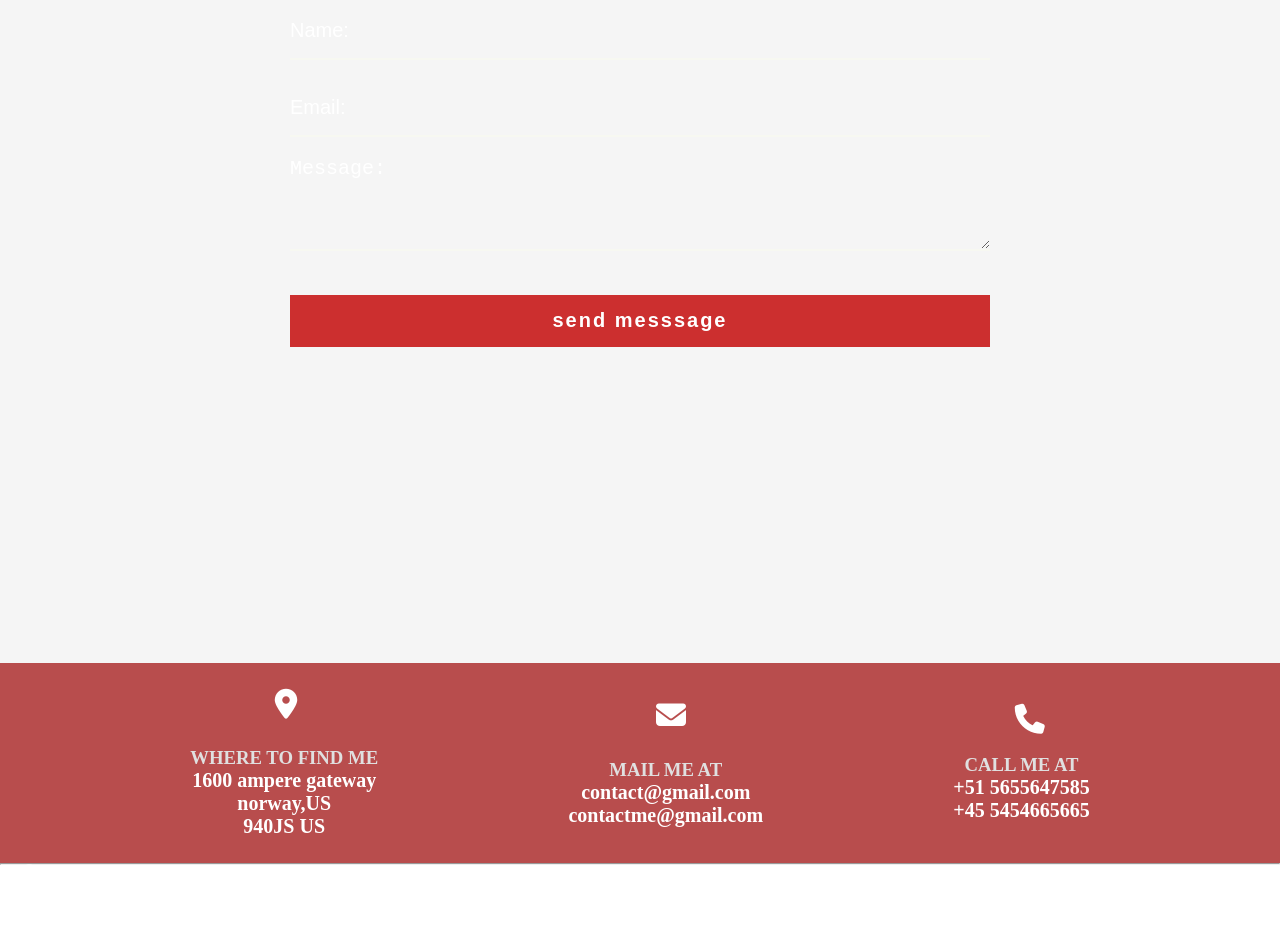
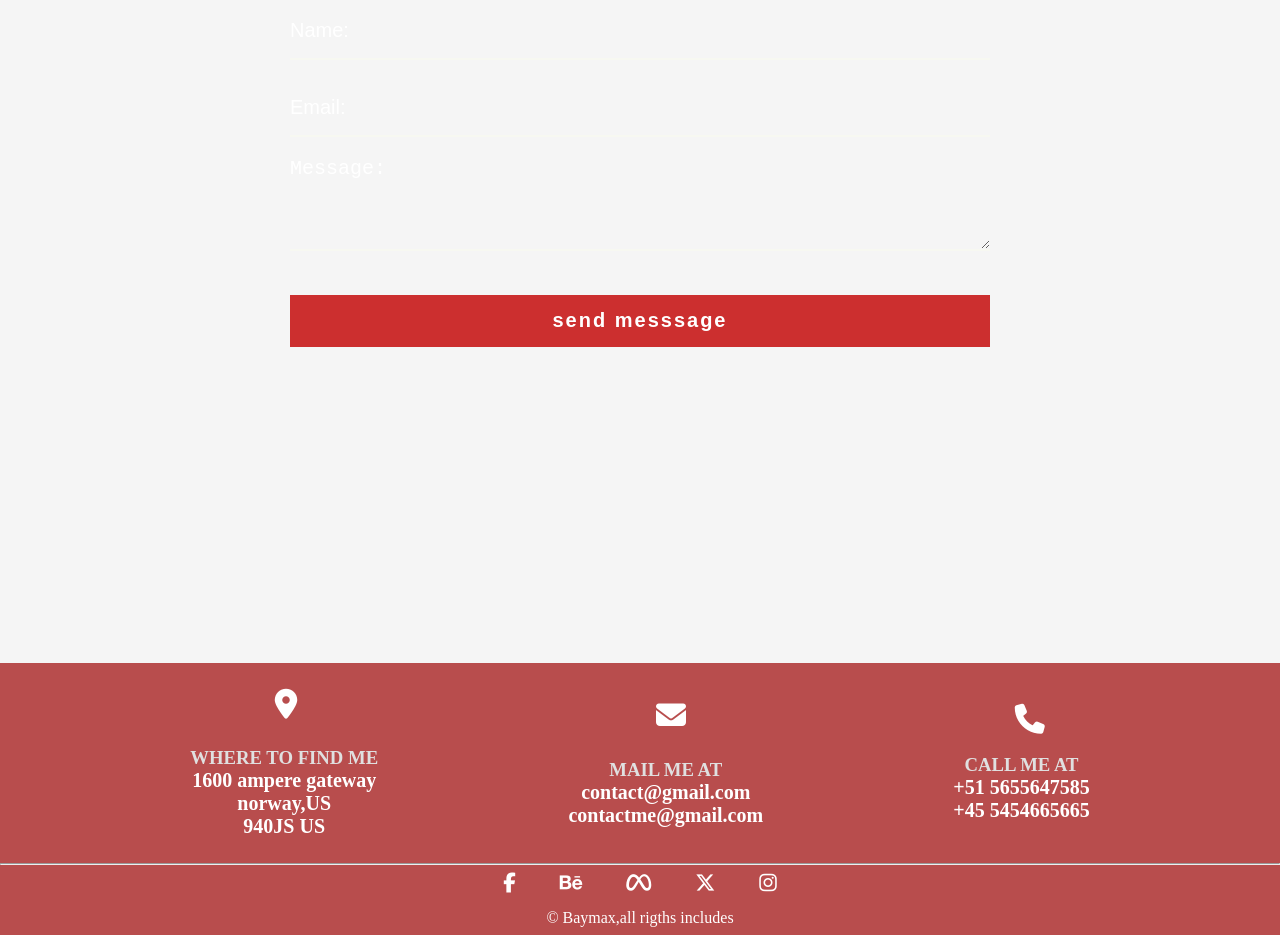
Before and after one commit to Vijayshreekrishna/protoflio-marketplace-of-baymax, a plain HTML site: page baymax/baymax-project/index.html in a window 1280 px wide. Shown: the part 7146-8081 px from the top of the page. Drawn offline with Linux system fonts and the light colour scheme.

Commit message:
Update style.css

```diff
--- a/baymax/baymax-project/style.css
+++ b/baymax/baymax-project/style.css
@@ -676,6 +676,12 @@ h5 {
 }
 
 .social {
+    display: flex;
+    align-items: center;
+    flex-direction: column;
+    justify-content: space-around;
+    background-color: rgb(184, 77, 77);
+
     height: 70px;
     margin: 0;
 }
```
